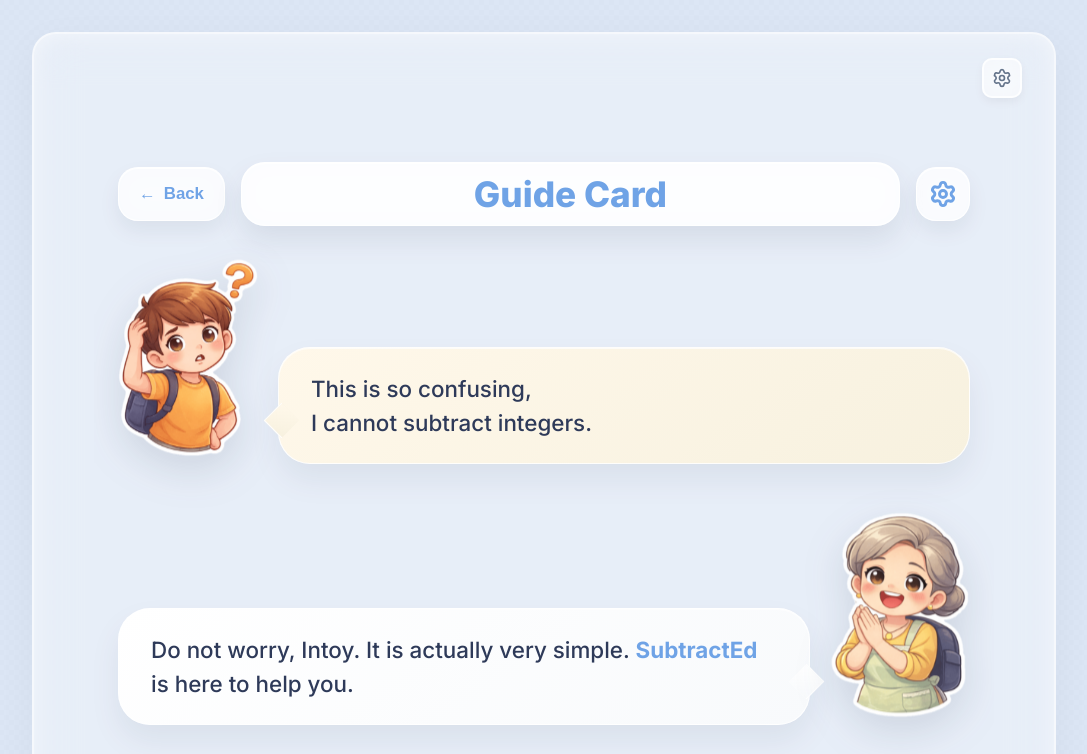
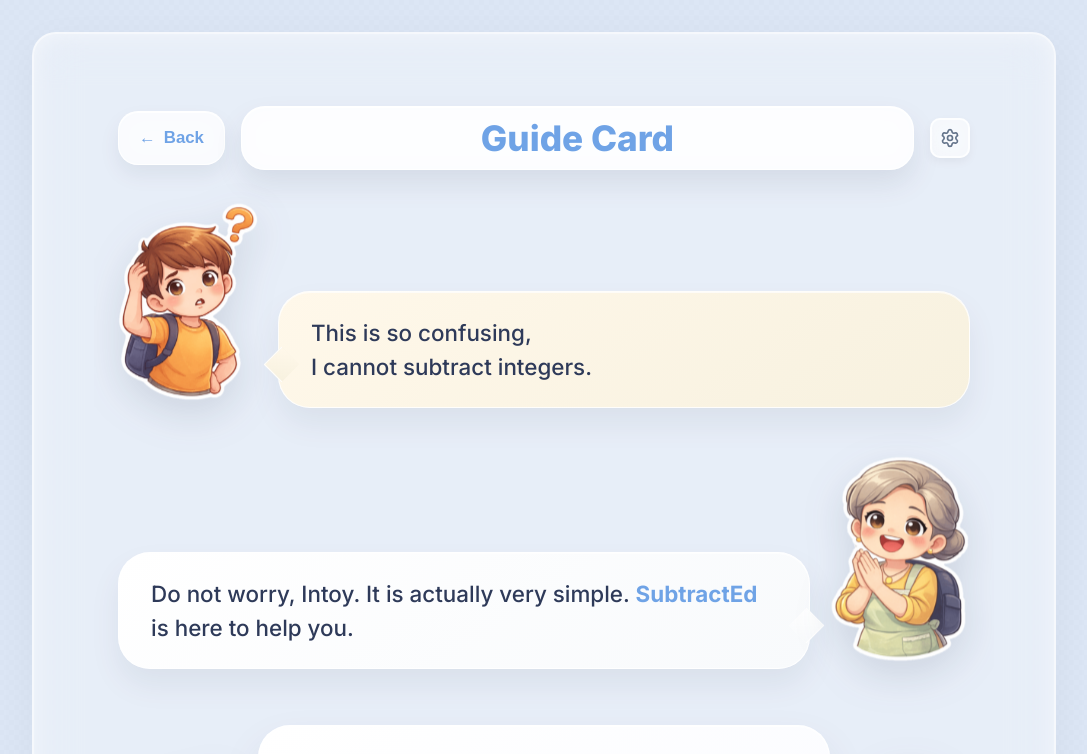
Before and after one commit to reyxdz/SubtractEd, a React (Vite) app in the folder client/: page /guide in a window 1280 px wide. Shown: the top 754 px of the page, without its empty margins (96-1183 px from the left). Built offline with nearby package versions, Linux system fonts and the light colour scheme.

Commit message:
fix: perfectly align global TopBar settings inside page components explicitly

```diff
--- a/client/src/components/features/activity/ActivityContent.tsx
+++ b/client/src/components/features/activity/ActivityContent.tsx
@@ -1,6 +1,7 @@
 import React from 'react';
 import { useNavigate } from 'react-router-dom';
 import { Card } from '../../common/Card';
+import { TopBar } from '../../layout/TopBar';
 import './ActivityContent.css';
 import '../guide/GuideContent.css'; // Reuse header styles
 
@@ -14,7 +15,7 @@ export const ActivityContent: React.FC = () => {
           ← Back
         </button>
         <h1 className="guide-title">Activity Card</h1>
-        <div style={{ width: '80px' }}></div>
+        <TopBar />
       </header>
 
       <section className="video-section">
--- a/client/src/components/features/assessment/AssessmentContent.tsx
+++ b/client/src/components/features/assessment/AssessmentContent.tsx
@@ -1,6 +1,7 @@
 import React from 'react';
 import { useNavigate } from 'react-router-dom';
 import { Button } from '../../common/Button';
+import { TopBar } from '../../layout/TopBar';
 import '../guide/GuideContent.css';
 
 export const AssessmentContent: React.FC = () => {
@@ -13,7 +14,7 @@ export const AssessmentContent: React.FC = () => {
           ← Back
         </button>
         <h1 className="guide-title">Assessment Card</h1>
-        <div style={{ width: '80px' }}></div>
+        <TopBar />
       </header>
 
       <section style={{ display: 'flex', flexDirection: 'column', alignItems: 'center', textAlign: 'center', marginTop: '2rem', gap: '1.5rem' }}>
--- a/client/src/components/features/enrichment/EnrichmentContent.tsx
+++ b/client/src/components/features/enrichment/EnrichmentContent.tsx
@@ -1,5 +1,6 @@
 import React from 'react';
 import { useNavigate } from 'react-router-dom';
+import { TopBar } from '../../layout/TopBar';
 import '../guide/GuideContent.css';
 
 export const EnrichmentContent: React.FC = () => {
@@ -12,7 +13,7 @@ export const EnrichmentContent: React.FC = () => {
           ← Back
         </button>
         <h1 className="guide-title">Enrichment Card</h1>
-        <div style={{ width: '80px' }}></div>
+        <TopBar />
       </header>
 
       <section style={{ display: 'flex', flexDirection: 'column', alignItems: 'center', textAlign: 'center', marginTop: '2rem', gap: '1.5rem' }}>
--- a/client/src/components/features/guide/GuideContent.tsx
+++ b/client/src/components/features/guide/GuideContent.tsx
@@ -1,8 +1,9 @@
 import React, { useEffect, useRef, useState } from 'react';
 import { useNavigate } from 'react-router-dom';
-import { Check, Settings, Play } from 'lucide-react';
+import { Check, Play } from 'lucide-react';
 import studentImg from '../../../assets/student_clip_images/student_scratching_head_wondering.png';
 import teacherImg from '../../../assets/teacher_clip_images/teacher_smiling_clapping.png';
+import { TopBar } from '../../layout/TopBar';
 import './GuideContent.css';
 
 // Intersection Observer wrapper component
@@ -48,9 +49,7 @@ export const GuideContent: React.FC = () => {
           ← <span>Back</span>
         </button>
         <h1 className="guide-title-pill">Guide Card</h1>
-        <button className="neo-btn settings-btn" aria-label="Settings">
-          <Settings size={28} strokeWidth={2.5} />
-        </button>
+        <TopBar />
       </header>
 
       {/* Intro Scene (Student) */}
--- a/client/src/components/features/home/HomeContent.tsx
+++ b/client/src/components/features/home/HomeContent.tsx
@@ -5,6 +5,8 @@ import { Button } from '../../common/Button';
 import { Accordion } from '../../common/Accordion';
 import './HomeContent.css';
 import subtractedLogo from '../../../assets/subtracted_logo.png';
+import { useNavigate } from 'react-router-dom';
+import { TopBar } from '../../layout/TopBar';
 
 const MOCK_CARDS = [
   { id: 1, title: 'Guide Card', icon: BookOpen, gradient: 'blue-gradient', path: '/guide' },
@@ -13,12 +15,13 @@ const MOCK_CARDS = [
   { id: 4, title: 'Enrichment Card', icon: Star, gradient: 'yellow-gradient', path: '/enrichment' },
 ];
 
-import { useNavigate } from 'react-router-dom';
-
 export const HomeContent: React.FC = () => {
   const navigate = useNavigate();
   return (
     <div className="home-container">
+      <div style={{ width: '100%', display: 'flex', justifyContent: 'flex-end' }}>
+        <TopBar />
+      </div>
 
       <img src={subtractedLogo} alt="SubtractEd Logo" className="home-logo" />
 
--- a/client/src/components/layout/MainLayout.tsx
+++ b/client/src/components/layout/MainLayout.tsx
@@ -1,6 +1,5 @@
 import React from 'react';
 import './MainLayout.css';
-import { TopBar } from './TopBar';
 
 interface MainLayoutProps {
   children: React.ReactNode;
@@ -12,7 +11,6 @@ export const MainLayout: React.FC<MainLayoutProps> = ({ children }) => {
       <div className="banig-bg"></div>
 
       <div className="app-window">
-        <TopBar />
         <main className="main-content">
           {children}
         </main>
--- a/client/src/components/layout/TopBar.css
+++ b/client/src/components/layout/TopBar.css
@@ -1,11 +1,9 @@
 .top-bar {
-  display: flex;
-  justify-content: flex-end;
-  align-items: center;
-  padding: 0.5rem 1rem;
-  width: 100%;
-  position: relative;
-  z-index: 50;
+  position: absolute;
+  top: 0;
+  right: 0;
+  padding: 1rem;
+  z-index: 100;
 }
 
 .top-bar-actions {
--- a/client/src/components/layout/TopBar.tsx
+++ b/client/src/components/layout/TopBar.tsx
@@ -7,10 +7,6 @@ export const TopBar: React.FC = () => {
   const [isSettingsOpen, setIsSettingsOpen] = useState(false);
 
   return (
-    <header className="top-bar">
-      {/* Spacer to push settings to the right */}
-      <div style={{ flex: 1 }}></div>
-
     <div className="top-bar-actions">
       <button
         className="settings-icon-btn glass"
@@ -23,6 +19,5 @@ export const TopBar: React.FC = () => {
         <SettingsPopover onClose={() => setIsSettingsOpen(false)} />
       )}
     </div>
-    </header>
   );
 };
```
Lines whose indentation alone changed are shown as unchanged.
